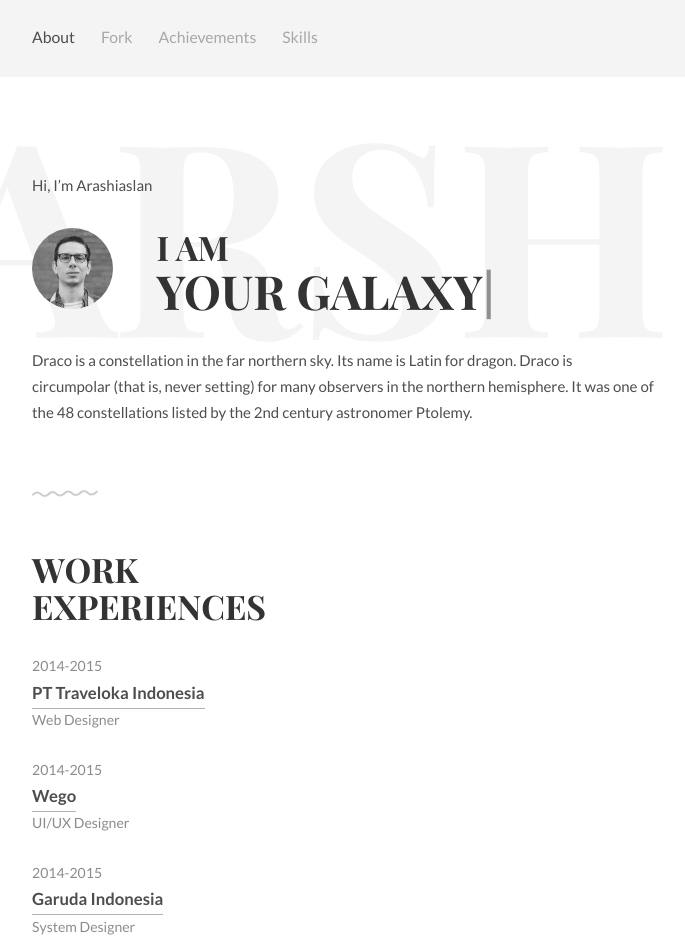
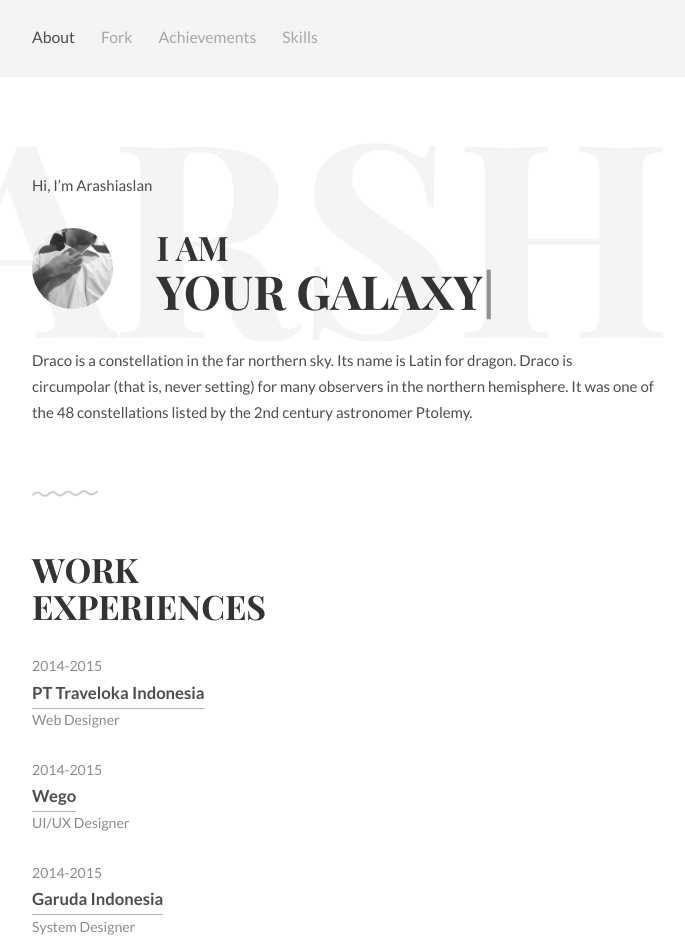
Before and after one commit to arashiaslan/arashiaslan.github.io, a plain HTML site: page index.html in a window 1280 px wide. Shown: the top 942 px of the page, without its empty margins (297-982 px from the left). Drawn offline with Linux system fonts and the light colour scheme.

Commit message:
Update index.html

```diff
--- a/index.html
+++ b/index.html
@@ -46,7 +46,7 @@
 			<p>Hi, I’m Arashiaslan</p>
 			<div class="units-row units-split wrap">
 				<div class="unit-20">
-					<img src="img/ava.jpg" alt="Avatar">
+					<img src="img/pic.jpeg" alt="mypic">
 				</div>
 				<div class="unit-80">
 					<h1>I am<br><span id="typed"></span></h1>
```
